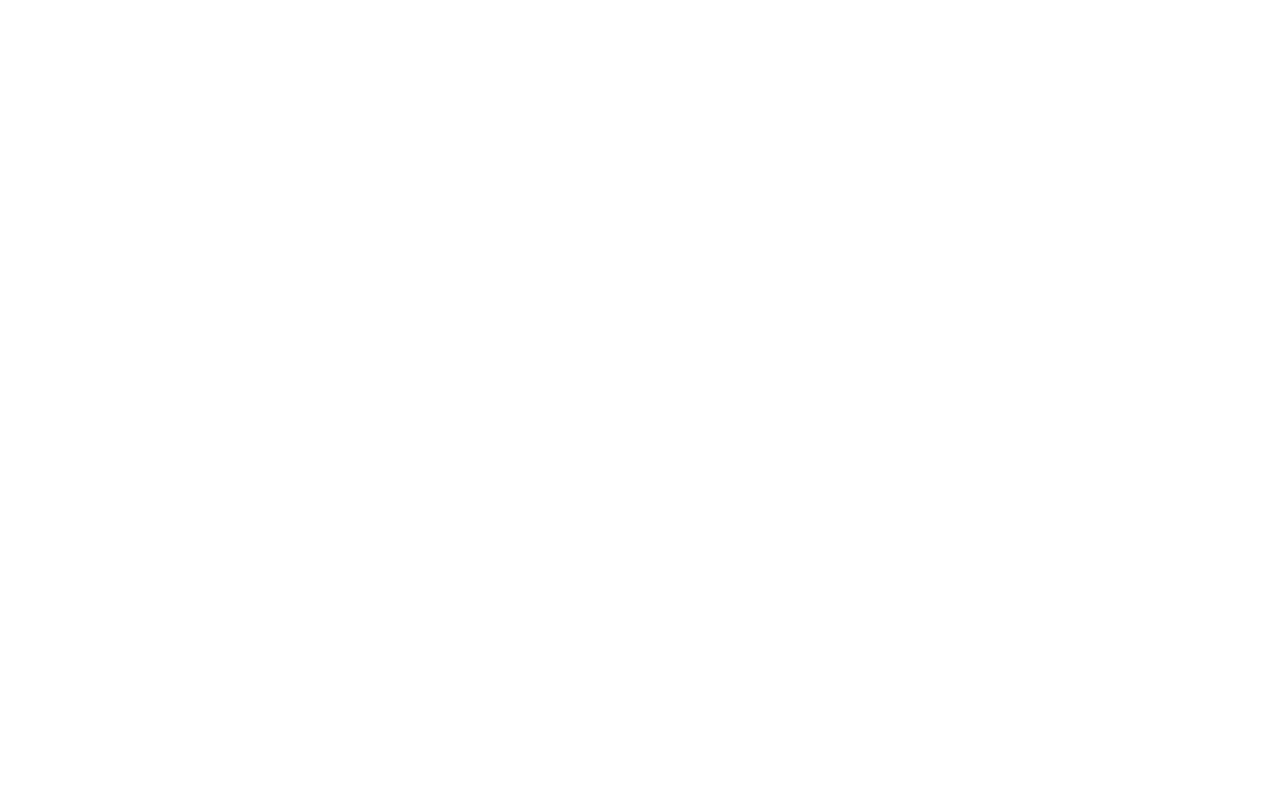
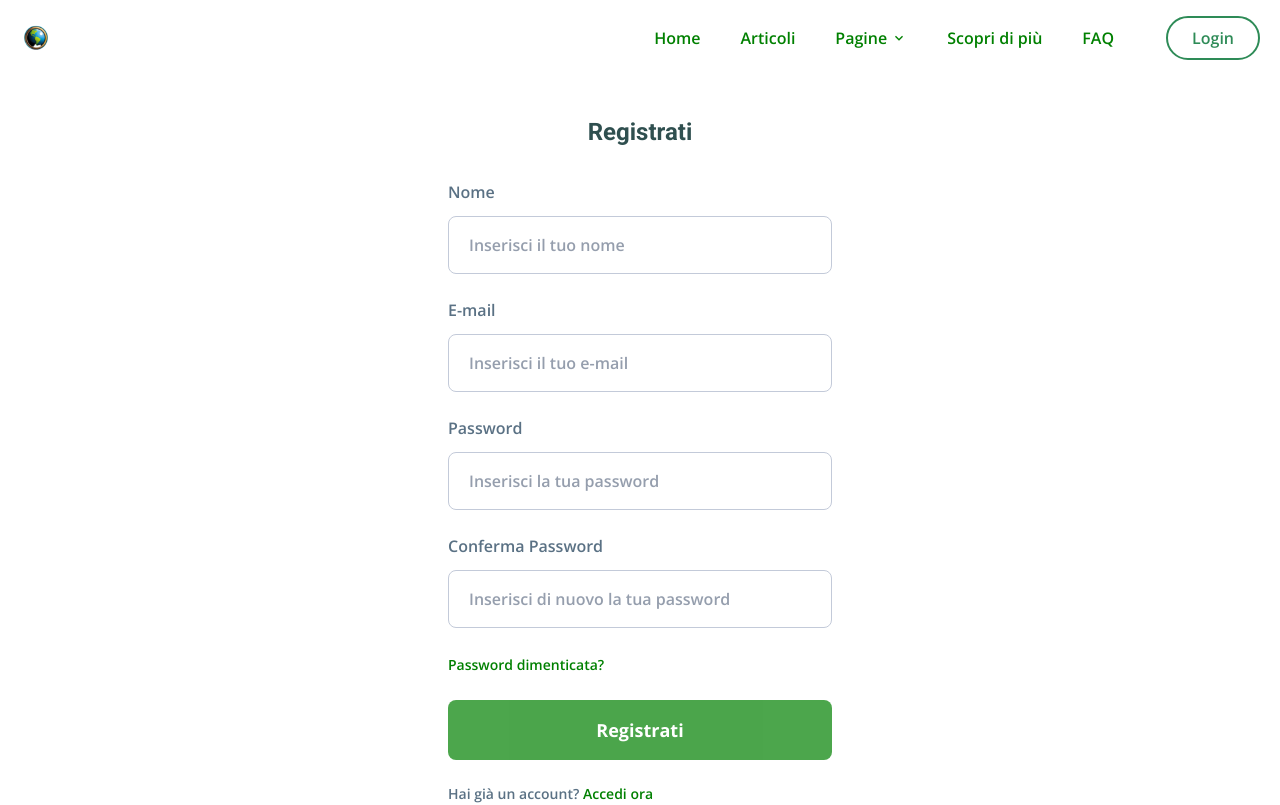
Before and after one commit to azap-rocky-84/nt-blog, a React (Create React App) app: page /register in a window 1280 px wide. Before the commit this address had no page. Shown: the top 805 px of the page. Built offline with nearby package versions, Linux system fonts and the light colour scheme.

Commit message:
make register form

```diff
--- a/package.json
+++ b/package.json
@@ -9,6 +9,7 @@
     "@testing-library/user-event": "^13.5.0",
     "react": "^18.2.0",
     "react-dom": "^18.2.0",
+    "react-hook-form": "^7.44.3",
     "react-icons": "^4.9.0",
     "react-redux": "^8.0.7",
     "react-router-dom": "^6.11.2",
--- a/src/App.js
+++ b/src/App.js
@@ -2,6 +2,7 @@
 import './App.css';
 import HomePage from './pages/home/HomePage';
 import ArticleDetailPage from './pages/articleDetail/ArticleDetailPage';
+import RegisterPage from './pages/register/RegisterPage';
 
 function App() {
   return (
@@ -10,6 +11,7 @@
         <Routes>
           <Route index path='/' element={<HomePage/>}/>
           <Route path='/blog/:id' element={<ArticleDetailPage/>}/>
+          <Route path='/register' element={<RegisterPage/>}/>
         </Routes>
       </Router>
     </div>
--- /dev/null
+++ b/src/pages/register/RegisterPage.jsx
@@ -0,0 +1,103 @@
+import React from 'react'
+import {useForm} from 'react-hook-form';
+import { Link } from 'react-router-dom';
+import MainLayout from '../../components/MainLayout';
+
+const RegisterPage = () => {
+  const {register, handleSubmit, formState: {errors, isValid}, watch,} = useForm({
+    defaultValues: {
+      name: "",
+      email: "",
+      password: "",
+      confirmPassword: "",
+    },
+    mode: "onChange",
+  });
+  const submitHandler = (data) => {
+    console.log(data);
+  };
+  const password = watch('password');
+  return (
+    <MainLayout>
+      <section className='container mx-auto px-5 py-10'>
+          <div className='w-full max-w-sm mx-auto'>
+              <h1 className='font-roboto text-2xl font-bold text-center text-colortext mb-8'>Registrati</h1>
+              <form onSubmit={handleSubmit(submitHandler)}>
+                <div className='flex flex-col mb-6 w-full'>
+                    <label htmlFor="name" className='text-[#5a7184] font-semibold block'>Nome</label>
+                    <input type="text" id="name" {...register("name", {
+                      minLength: {
+                        value: 3,
+                        message: "Il nome deve essere lungo almeno tre caratteri",
+                      },
+                      required: {
+                        value: true,
+                        message: "Devi inserire il tuo nome",
+                      }
+                    })} placeholder='Inserisci il tuo nome' className={`placeholder:text-[#959ead] text-dark-hard mt-3 rounded-lg px-5 py-4 font-semibold block outline-none border ${errors.name ? "border-red-500" : "border-[#c3cad9]"}`} />
+                    {errors.name?.message && (
+                      <p className='text-red-500 text-xs mt-1'>{errors.name?.message}</p>
+                    )}
+                </div>
+                <div className='flex flex-col mb-6 w-full'>
+                    <label htmlFor="email" className='text-[#5a7184] font-semibold block'>E-mail</label>
+                    <input type="email" id="email" {...register("email", {
+                      pattern: {
+                        value: /^(([^<>()[\]\\.,;:\s@"]+(\.[^<>()[\]\\.,;:\s@"]+)*)|(".+"))@((\[[0-9]{1,3}\.[0-9]{1,3}\.[0-9]{1,3}\.[0-9]{1,3}])|(([a-zA-Z\-0-9]+\.)+[a-zA-Z]{2,}))$/,
+                        message: "Inserisci una e-mail in formato valido",
+                      },
+                      required: {
+                        value: true,
+                        message: "Devi inserire la tua e-mail",
+                      },
+
+                    })} placeholder='Inserisci il tuo e-mail' className={`placeholder:text-[#959ead] text-dark-hard mt-3 rounded-lg px-5 py-4 font-semibold block outline-none border ${errors.email ? "border-red-500" : "border-[#c3cad9]"}`} />
+                    {errors.email?.message && (
+                      <p className='text-red-500 text-xs mt-1'>{errors.email?.message}</p>
+                    )}
+                </div>
+                <div className='flex flex-col mb-6 w-full'>
+                    <label htmlFor="password" className='text-[#5a7184] font-semibold block'>Password</label>
+                    <input type="password" id="password" {...register("password", {
+                      required:{
+                        value: true,
+                        message: "Inserisci la tua password"
+                      },
+                      minLength:{
+                        value: 8,
+                        message: "La password deve essere di almeno otto caratteri"
+                      },
+                    })} placeholder='Inserisci la tua password' className={`placeholder:text-[#959ead] text-dark-hard mt-3 rounded-lg px-5 py-4 font-semibold block outline-none border ${errors.password ? "border-red-500" : "border-[#c3cad9]"}`} />
+                    {errors.password?.message && (
+                      <p className='text-red-500 text-xs mt-1'>{errors.password?.message}</p>
+                    )}
+                </div>
+                <div className='flex flex-col mb-6 w-full'>
+                    <label htmlFor="confirmPassword" className='text-[#5a7184] font-semibold block'>Conferma Password</label>
+                    <input type="Password" id="confirmPassword" {...register("confirmPassword", {
+                      required:{
+                        value: true,
+                        message: "Devi confermare la tua password"
+                      },
+                      validate: (value) =>{
+                        if(value !== password){
+                          return "Le password non coincidono"
+                        }
+                      }
+                    })} placeholder='Inserisci di nuovo la tua password' className={`placeholder:text-[#959ead] text-dark-hard mt-3 rounded-lg px-5 py-4 font-semibold block outline-none border ${errors.confirmPassword ? "border-red-500" : "border-[#c3cad9]"}`} />
+                    {errors.confirmPassword?.message && (
+                      <p className='text-red-500 text-xs mt-1'>{errors.confirmPassword?.message}</p>
+                    )}
+                </div>
+                <Link to='/forget-password' className='text-sm font-semibold text-primary'>Password dimenticata?</Link>
+                <button type='submit' disabled={!isValid} className='bg-primary text-white font-bold text-lg py-4 px-8 w-full rounded-lg my-6 disabled:opacity-70 disabled:cursor-not-allowed'>Registrati</button>
+                <p className='text-sm font-semibold text-[#5a7184]'>Hai già un account? <Link to='/login' className='text-primary'>Accedi ora</Link>
+                </p>
+              </form>
+          </div>
+      </section>
+    </MainLayout>
+  )
+}
+
+export default RegisterPage;
```
Also changed, not shown: 1 other file (tests, documents, lock files or other folders).
